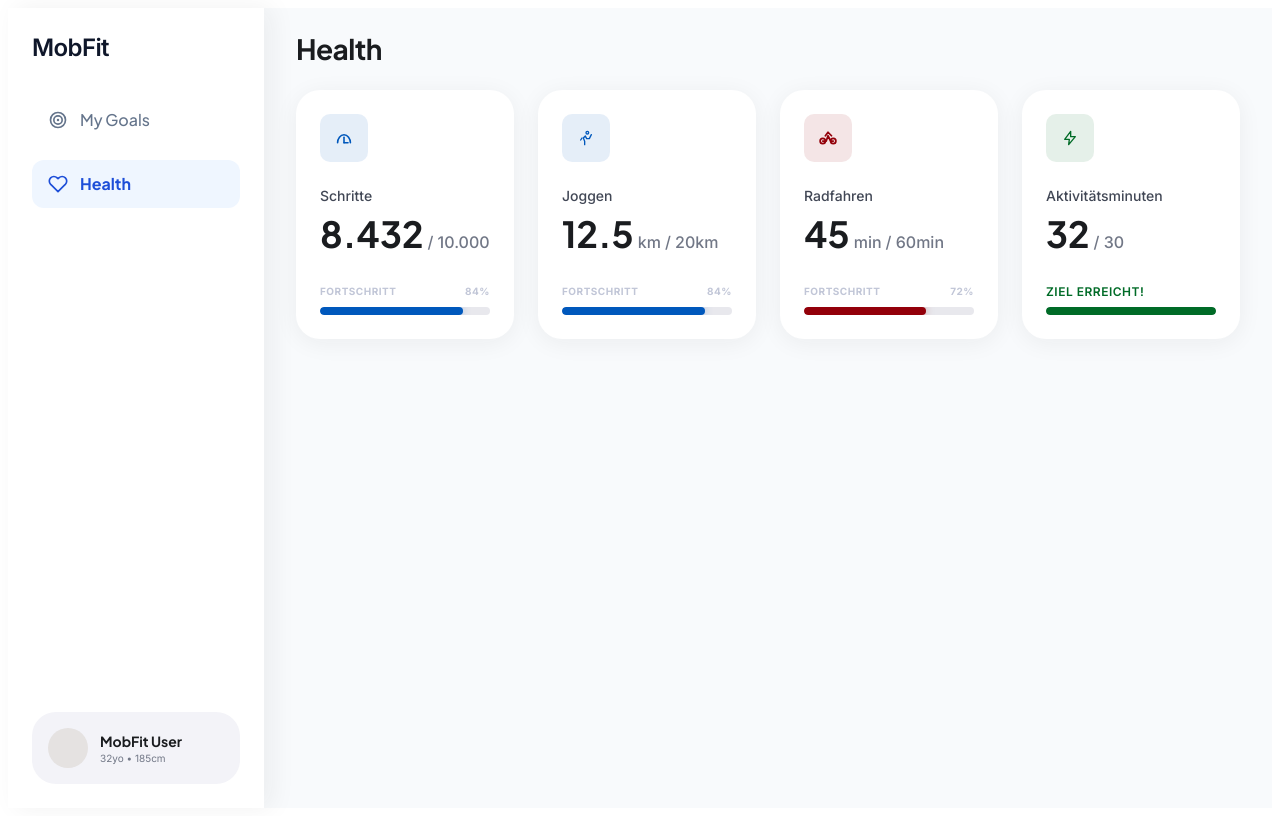
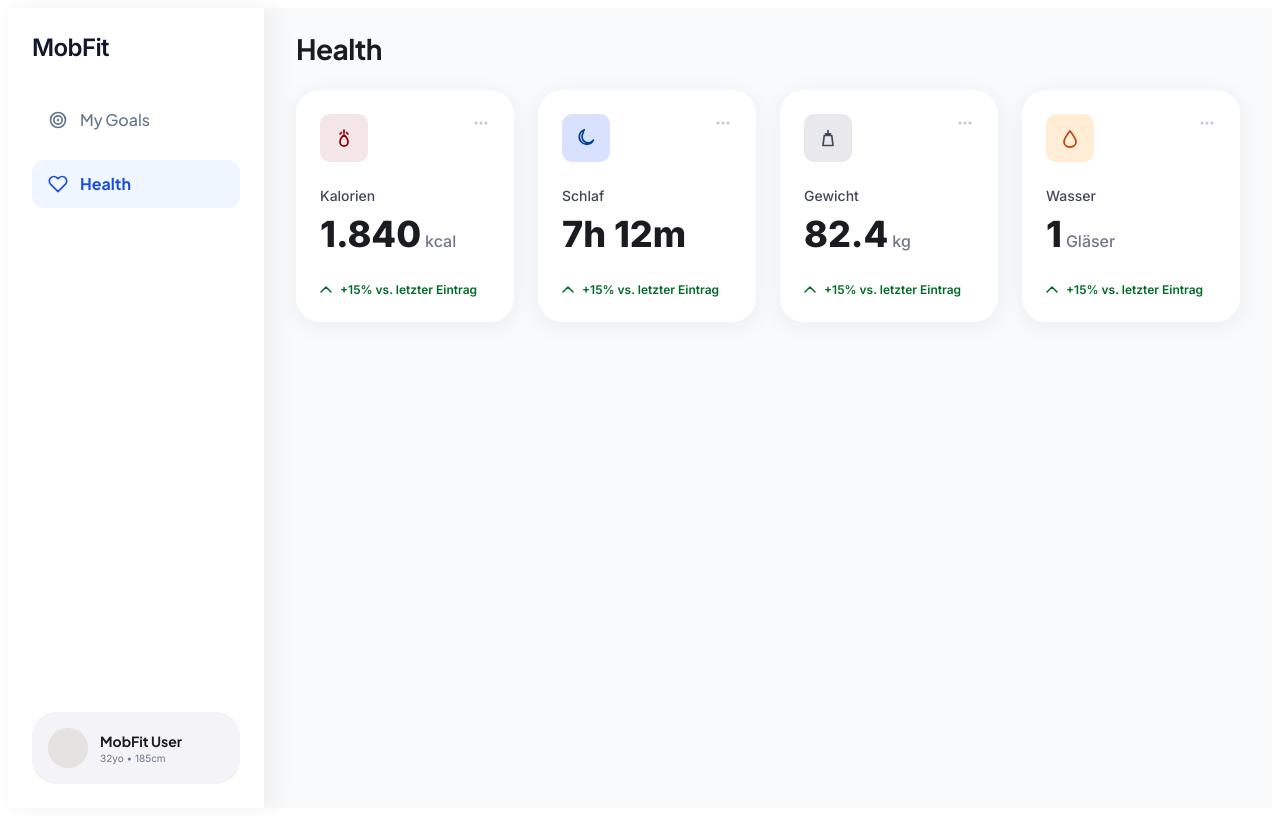
Before and after one commit to JanGoebel1893/MobFIT, an Angular app: page /health in a window 1280 px wide. Built offline with nearby package versions, Linux system fonts and the light colour scheme.

Commit message:
MOB-20: Changed health tiles

```diff
--- a/src/app/pages/health/health.component.css
+++ b/src/app/pages/health/health.component.css
@@ -19,7 +19,7 @@
   gap: 24px;
   width: 100%;
   max-width: 960px;
-  min-height: 248px;
+  min-height: 232px;
 }
 
 .health__cell {
--- a/src/app/pages/health/health.component.html
+++ b/src/app/pages/health/health.component.html
@@ -2,9 +2,9 @@
   <h1 id="health-heading" class="health__title">Health</h1>
 
   <div class="health__bento" role="list">
-    @for (tile of tiles; track tile.label) {
+    @for (s of stats; track s.label) {
       <div class="health__cell" role="listitem">
-        <app-health-metric-card [tile]="tile" />
+        <app-health-stat-card [stat]="s" />
       </div>
     }
   </div>
--- a/src/app/pages/health/health.component.ts
+++ b/src/app/pages/health/health.component.ts
@@ -1,53 +1,45 @@
 import { Component } from '@angular/core';
 import {
-  HealthMetricCardComponent,
-  HealthMetricTileConfig,
-} from '../../shared/health-metric-card/health-metric-card.component';
+  HealthStatCardComponent,
+  HealthStatCardConfig,
+} from '../../shared/health-stat-card/health-stat-card.component';
 
 @Component({
   selector: 'app-health',
   standalone: true,
-  imports: [HealthMetricCardComponent],
+  imports: [HealthStatCardComponent],
   templateUrl: './health.component.html',
   styleUrl: './health.component.css',
 })
 export class HealthComponent {
   /** Statische Demo-Daten bis Backend-Anbindung */
-  readonly tiles: readonly HealthMetricTileConfig[] = [
+  readonly stats: readonly HealthStatCardConfig[] = [
     {
-      label: 'Schritte',
-      currentValue: '8.432',
-      goalText: '/ 10.000',
-      progressPercent: 84,
-      accent: 'blue',
-      icon: 'steps',
+      variant: 'calories',
+      label: 'Kalorien',
+      primaryValue: '1.840',
+      primaryUnit: 'kcal',
+      trendText: '+15% vs. letzter Eintrag',
     },
     {
-      label: 'Joggen',
-      currentValue: '12.5',
-      currentSuffix: ' km',
-      goalText: '/ 20km',
-      progressPercent: 84,
-      accent: 'blue',
-      icon: 'run',
+      variant: 'sleep',
+      label: 'Schlaf',
+      primaryValue: '7h 12m',
+      trendText: '+15% vs. letzter Eintrag',
     },
     {
-      label: 'Radfahren',
-      currentValue: '45',
-      currentSuffix: ' min',
-      goalText: '/ 60min',
-      progressPercent: 72,
-      accent: 'red',
-      icon: 'bike',
+      variant: 'weight',
+      label: 'Gewicht',
+      primaryValue: '82.4',
+      primaryUnit: 'kg',
+      trendText: '+15% vs. letzter Eintrag',
     },
     {
-      label: 'Aktivitätsminuten',
-      currentValue: '32',
-      goalText: '/ 30',
-      progressPercent: 100,
-      accent: 'green',
-      icon: 'bolt',
-      goalReached: true,
+      variant: 'water',
+      label: 'Wasser',
+      primaryValue: '1',
+      primaryUnit: 'Gläser',
+      trendText: '+15% vs. letzter Eintrag',
     },
   ];
 }
--- /dev/null
+++ b/src/app/shared/health-stat-card/health-stat-card.component.css
@@ -0,0 +1,144 @@
+.stat-card {
+  box-sizing: border-box;
+  display: flex;
+  flex-direction: column;
+  align-items: flex-start;
+  min-height: 232px;
+  padding: 24px;
+  background: #ffffff;
+  border-radius: 24px;
+  box-shadow: 0 4px 24px rgba(26, 28, 31, 0.06);
+}
+
+.stat-card__head {
+  display: flex;
+  flex-direction: row;
+  justify-content: space-between;
+  align-items: flex-start;
+  width: 100%;
+  padding-bottom: 24px;
+}
+
+.stat-card__icon-wrap {
+  display: flex;
+  align-items: center;
+  justify-content: center;
+  width: 48px;
+  height: 48px;
+  border-radius: 10px;
+  flex-shrink: 0;
+}
+
+.stat-card[data-variant='calories'] .stat-card__icon-wrap {
+  background: rgba(147, 0, 10, 0.1);
+  color: #93000a;
+}
+
+.stat-card[data-variant='sleep'] .stat-card__icon-wrap {
+  background: #d8e2ff;
+  color: #004493;
+}
+
+.stat-card[data-variant='weight'] .stat-card__icon-wrap {
+  background: #e8e8ed;
+  color: #414755;
+}
+
+.stat-card[data-variant='water'] .stat-card__icon-wrap {
+  background: #ffedd5;
+  color: #c2410c;
+}
+
+.stat-card__svg {
+  display: block;
+}
+
+.stat-card__svg--sm {
+  margin-top: 1px;
+}
+
+.stat-card__svg--water {
+  margin-top: 2px;
+}
+
+.stat-card__menu {
+  display: flex;
+  align-items: center;
+  justify-content: center;
+  width: 18px;
+  height: 18px;
+  padding: 0;
+  border: none;
+  background: transparent;
+  color: #c1c6d7;
+  cursor: pointer;
+  border-radius: 4px;
+  flex-shrink: 0;
+}
+
+.stat-card__menu:hover {
+  color: #717786;
+}
+
+.stat-card__label {
+  margin: 0 0 8px;
+  width: 100%;
+  font-family: 'Inter', system-ui, sans-serif;
+  font-weight: 500;
+  font-size: 14px;
+  line-height: 20px;
+  color: #414755;
+}
+
+.stat-card__value-row {
+  display: flex;
+  flex-direction: row;
+  align-items: baseline;
+  flex-wrap: wrap;
+  gap: 4px;
+  margin: 0 0 4px;
+  width: 100%;
+  min-height: 40px;
+}
+
+.stat-card__primary {
+  font-family: 'Inter', system-ui, sans-serif;
+  font-weight: 800;
+  font-size: 36px;
+  line-height: 40px;
+  color: #1a1c1f;
+}
+
+.stat-card__unit {
+  font-family: 'Inter', system-ui, sans-serif;
+  font-weight: 500;
+  font-size: 16px;
+  line-height: 24px;
+  color: #717786;
+}
+
+.stat-card__trend {
+  display: flex;
+  flex-direction: row;
+  align-items: center;
+  gap: 8px;
+  width: 100%;
+  margin-top: auto;
+  padding-top: 24px;
+  min-height: 40px;
+  box-sizing: border-box;
+}
+
+.stat-card__trend-icon {
+  flex-shrink: 0;
+  color: #006b27;
+  display: block;
+}
+
+.stat-card__trend-text {
+  font-family: 'Inter', system-ui, sans-serif;
+  font-weight: 600;
+  font-size: 12px;
+  line-height: 16px;
+  color: #006b27;
+}
--- /dev/null
+++ b/src/app/shared/health-stat-card/health-stat-card.component.html
@@ -0,0 +1,75 @@
+<article class="stat-card" [attr.data-variant]="stat().variant">
+  <div class="stat-card__head">
+    <div class="stat-card__icon-wrap" aria-hidden="true">
+      @switch (stat().variant) {
+        @case ('calories') {
+          <svg class="stat-card__svg stat-card__svg--sm" width="16" height="19" viewBox="0 0 16 19" fill="none" xmlns="http://www.w3.org/2000/svg">
+            <path
+              d="M8 1v3M5.5 3.5l-1.5 1.5M10.5 3.5l1.5 1.5M8 6c-2.5 2-4 4.5-4 7a4 4 0 0 0 8 0c0-2.5-1.5-5-4-7z"
+              stroke="currentColor"
+              stroke-width="1.75"
+              stroke-linecap="round"
+              stroke-linejoin="round"
+            />
+          </svg>
+        }
+        @case ('sleep') {
+          <svg class="stat-card__svg" width="20" height="20" viewBox="0 0 24 24" fill="none" xmlns="http://www.w3.org/2000/svg">
+            <path
+              d="M21 14.5A7.5 7.5 0 0 1 8.5 6 7.48 7.48 0 0 1 10 2.05 9 9 0 1 0 21 14.5z"
+              stroke="currentColor"
+              stroke-width="2"
+              stroke-linecap="round"
+              stroke-linejoin="round"
+            />
+          </svg>
+        }
+        @case ('weight') {
+          <svg class="stat-card__svg" width="20" height="20" viewBox="0 0 24 24" fill="none" xmlns="http://www.w3.org/2000/svg">
+            <path
+              d="M12 3v4M9 7h6M6 21h12l-1.5-12h-9L6 21z"
+              stroke="currentColor"
+              stroke-width="2"
+              stroke-linecap="round"
+              stroke-linejoin="round"
+            />
+          </svg>
+        }
+        @case ('water') {
+          <svg class="stat-card__svg stat-card__svg--water" width="18" height="19" viewBox="0 0 18 19" fill="none" xmlns="http://www.w3.org/2000/svg">
+            <path
+              d="M9 18c3.5 0 6-2.1 6-5.2C15 9.5 9 2 9 2S3 9.5 3 12.8C3 15.9 5.5 18 9 18z"
+              stroke="currentColor"
+              stroke-width="1.75"
+              stroke-linecap="round"
+              stroke-linejoin="round"
+            />
+          </svg>
+        }
+      }
+    </div>
+    <button type="button" class="stat-card__menu" aria-label="Kartenmenü">
+      <svg width="18" height="18" viewBox="0 0 18 18" fill="none" xmlns="http://www.w3.org/2000/svg" aria-hidden="true">
+        <circle cx="4" cy="9" r="1.5" fill="currentColor" />
+        <circle cx="9" cy="9" r="1.5" fill="currentColor" />
+        <circle cx="14" cy="9" r="1.5" fill="currentColor" />
+      </svg>
+    </button>
+  </div>
+
+  <h2 class="stat-card__label">{{ stat().label }}</h2>
+
+  <p class="stat-card__value-row">
+    <span class="stat-card__primary">{{ stat().primaryValue }}</span>
+    @if (stat().primaryUnit) {
+      <span class="stat-card__unit">{{ stat().primaryUnit }}</span>
+    }
+  </p>
+
+  <div class="stat-card__trend">
+    <svg class="stat-card__trend-icon" width="12" height="7" viewBox="0 0 12 7" fill="none" xmlns="http://www.w3.org/2000/svg" aria-hidden="true">
+      <path d="M1 6L6 1L11 6" stroke="currentColor" stroke-width="1.5" stroke-linecap="round" stroke-linejoin="round" />
+    </svg>
+    <span class="stat-card__trend-text">{{ stat().trendText }}</span>
+  </div>
+</article>
--- /dev/null
+++ b/src/app/shared/health-stat-card/health-stat-card.component.ts
@@ -0,0 +1,22 @@
+import { Component, input } from '@angular/core';
+
+export type HealthStatVariant = 'calories' | 'sleep' | 'weight' | 'water';
+
+export interface HealthStatCardConfig {
+  variant: HealthStatVariant;
+  label: string;
+  primaryValue: string;
+  /** z. B. kcal, kg, Gläser — bei reinem Text wie „7h 12m“ weglassen */
+  primaryUnit?: string;
+  trendText: string;
+}
+
+@Component({
+  selector: 'app-health-stat-card',
+  standalone: true,
+  templateUrl: './health-stat-card.component.html',
+  styleUrl: './health-stat-card.component.css',
+})
+export class HealthStatCardComponent {
+  stat = input.required<HealthStatCardConfig>();
+}
--- a/src/index.html
+++ b/src/index.html
@@ -8,7 +8,7 @@
   <link rel="preconnect" href="https://fonts.googleapis.com">
   <link rel="preconnect" href="https://fonts.gstatic.com" crossorigin>
   <link
-    href="https://fonts.googleapis.com/css2?family=Inter:wght@400;500;600;700&family=Plus+Jakarta+Sans:wght@500;700;900&display=swap"
+    href="https://fonts.googleapis.com/css2?family=Inter:wght@400;500;600;700;800&family=Plus+Jakarta+Sans:wght@500;700;900&display=swap"
     rel="stylesheet"
   >
   <link rel="icon" type="image/x-icon" href="favicon.ico">
```
